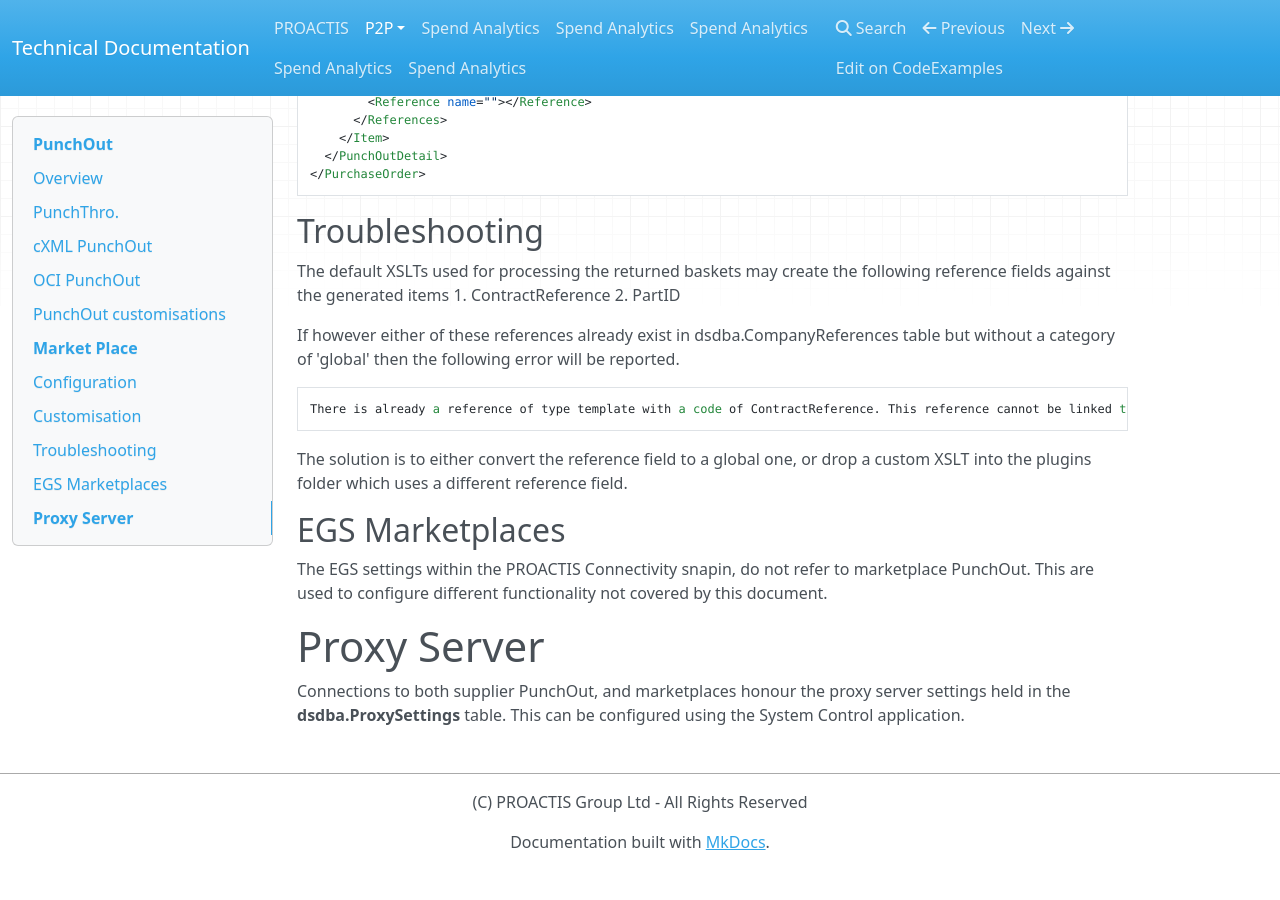
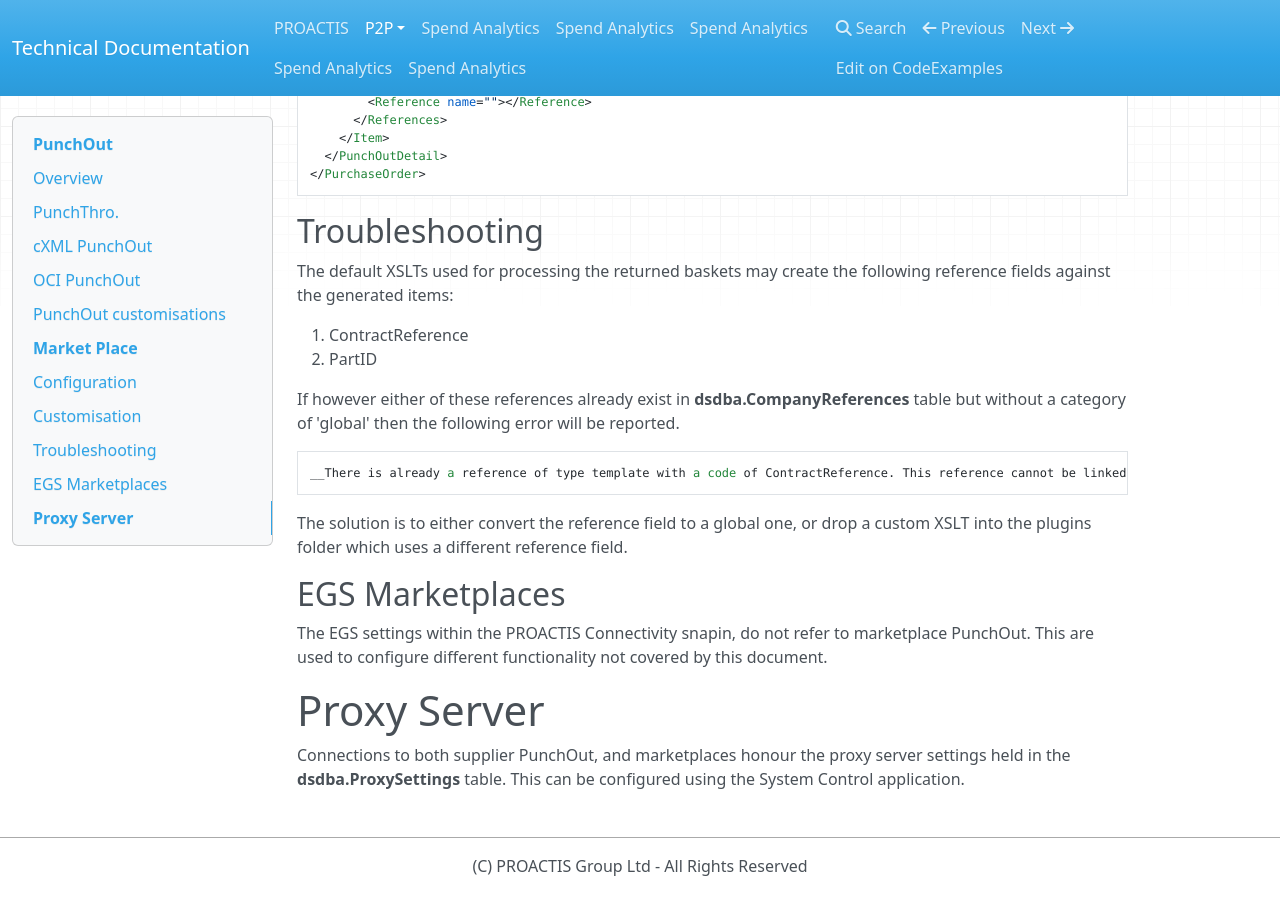
Before and after one commit to proactis-documentation/documentation-source, an MkDocs documentation site: the page built from docs/p2p/punchout.md, in a window 1280 px wide and 900 px high, scrolled down 6481 px. Built offline with MkDocs 1.6.1, drawn with Linux system fonts in a browser that asks for light colours; nearby versions of some CDN libraries; old or Windows-style settings are respelled for this version of MkDocs; before the commit the page ends 7351 px from its top, so only the background shows below that.

Commit message:
Troubleshooting

````diff
--- a/docs/p2p/punchout.md
+++ b/docs/p2p/punchout.md
@@ -221,13 +221,14 @@ The xslt needs to generate xml in the following format
 ```
 
 ## Troubleshooting
-The default XSLTs used for processing the returned baskets may create the following reference fields against the generated items
+The default XSLTs used for processing the returned baskets may create the following reference fields against the generated items:
+
 1. ContractReference
 2. PartID
 
-If however either of these references already exist in dsdba.CompanyReferences table but without a category of 'global' then the following error will be reported.
+If however either of these references already exist in __dsdba.CompanyReferences__ table but without a category of 'global' then the following error will be reported.
 ```
-There is already a reference of type template with a code of ContractReference. This reference cannot be linked to an item.
+__There is already a reference of type template with a code of ContractReference. This reference cannot be linked to an item.__
 ```
 
 The solution is to either convert the reference field to a global one,  or drop a custom XSLT into the plugins folder which uses a different reference field.
````
